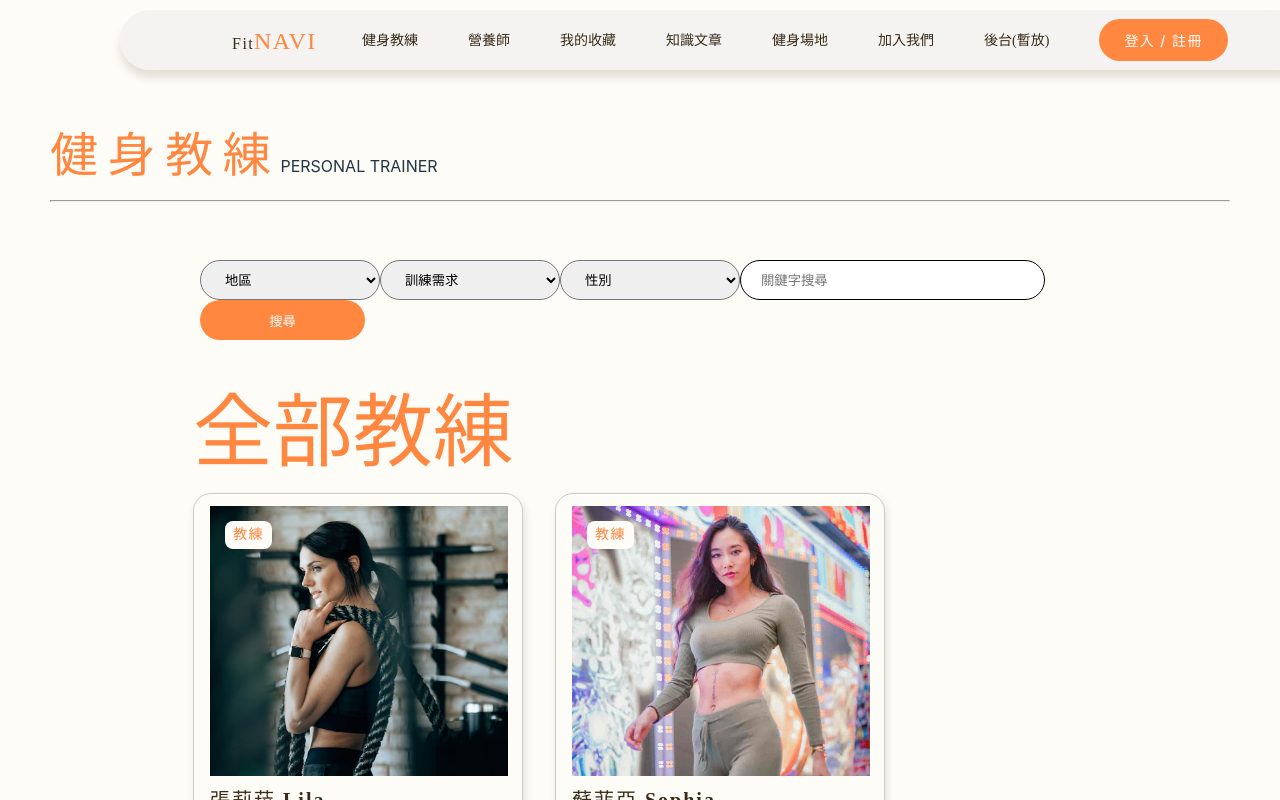
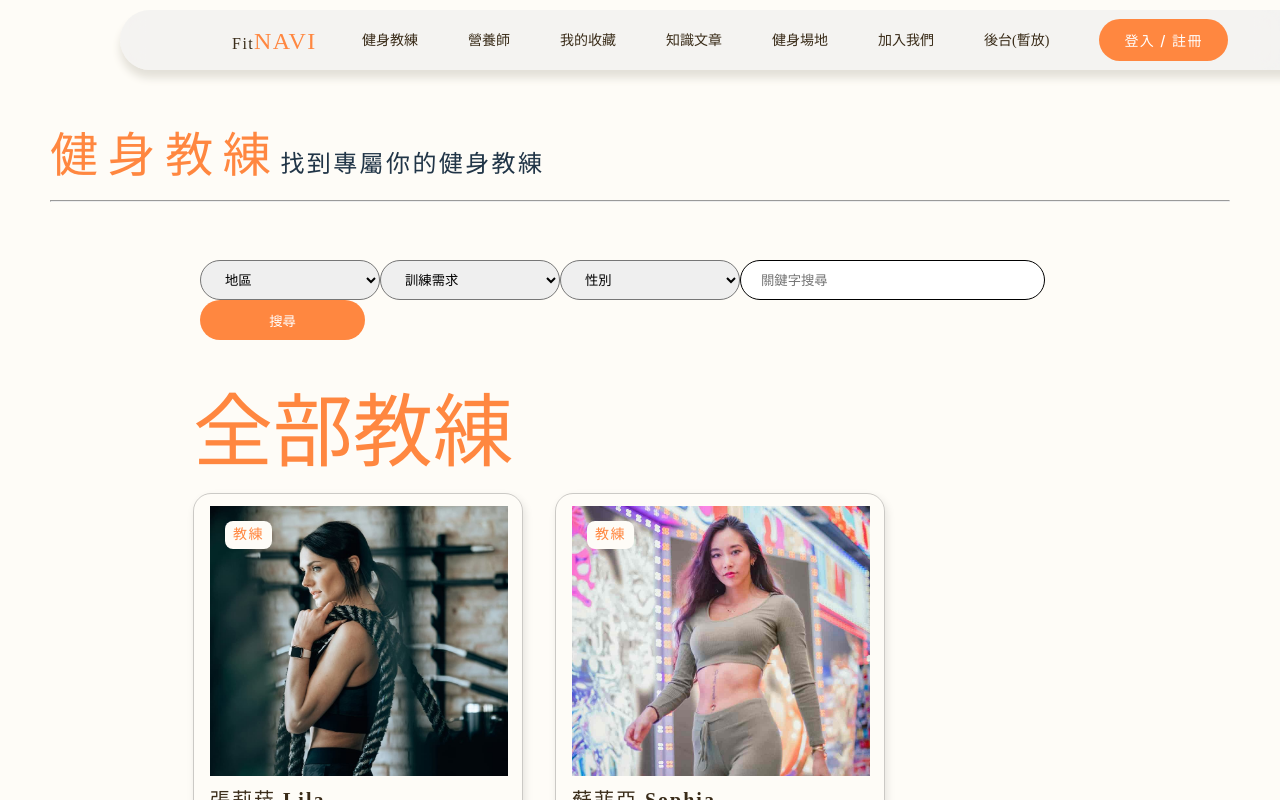
Before and after one commit to jodi0813/fitnaviTeam, a React (Vite) app: page / in a window 1280 px wide. Shown: the top 800 px of the page. Built offline with nearby package versions, Linux system fonts and the light colour scheme; a web font is replaced by a local one.

Commit message:
調整教練卡片

```diff
--- a/src/components/CoachCard.scss
+++ b/src/components/CoachCard.scss
@@ -36,7 +36,6 @@
   .coach-box {
     display: flex;
     flex-direction: column;
-    justify-content: space-between;
     gap: 6px;
 height: 116px;
     .coach-name {
--- a/src/fitnavi/Coach/Coach.jsx
+++ b/src/fitnavi/Coach/Coach.jsx
@@ -81,7 +81,7 @@ function Coach() {
       <div id="coachMain">
         <header className="coachTitle">
           <h2>健身教練</h2>
-          <p>PERSONAL TRAINER</p>
+          <p>找到專屬你的健身教練</p>
         </header>
         <hr />
         <div className="searchBox">
--- a/src/fitnavi/Coach/Coach.scss
+++ b/src/fitnavi/Coach/Coach.scss
@@ -20,6 +20,14 @@
     font-style: normal;
     font-weight: 400;
     line-height: 50px;
+    letter-spacing: 2.4px;
+  }
+  p{
+    font-family: "Mantou Sans";
+    font-size: 24px;
+    font-style: normal;
+    font-weight: 400;
+    line-height: 50px; /* 208.333% */
     letter-spacing: 2.4px;
   }
 }
```
